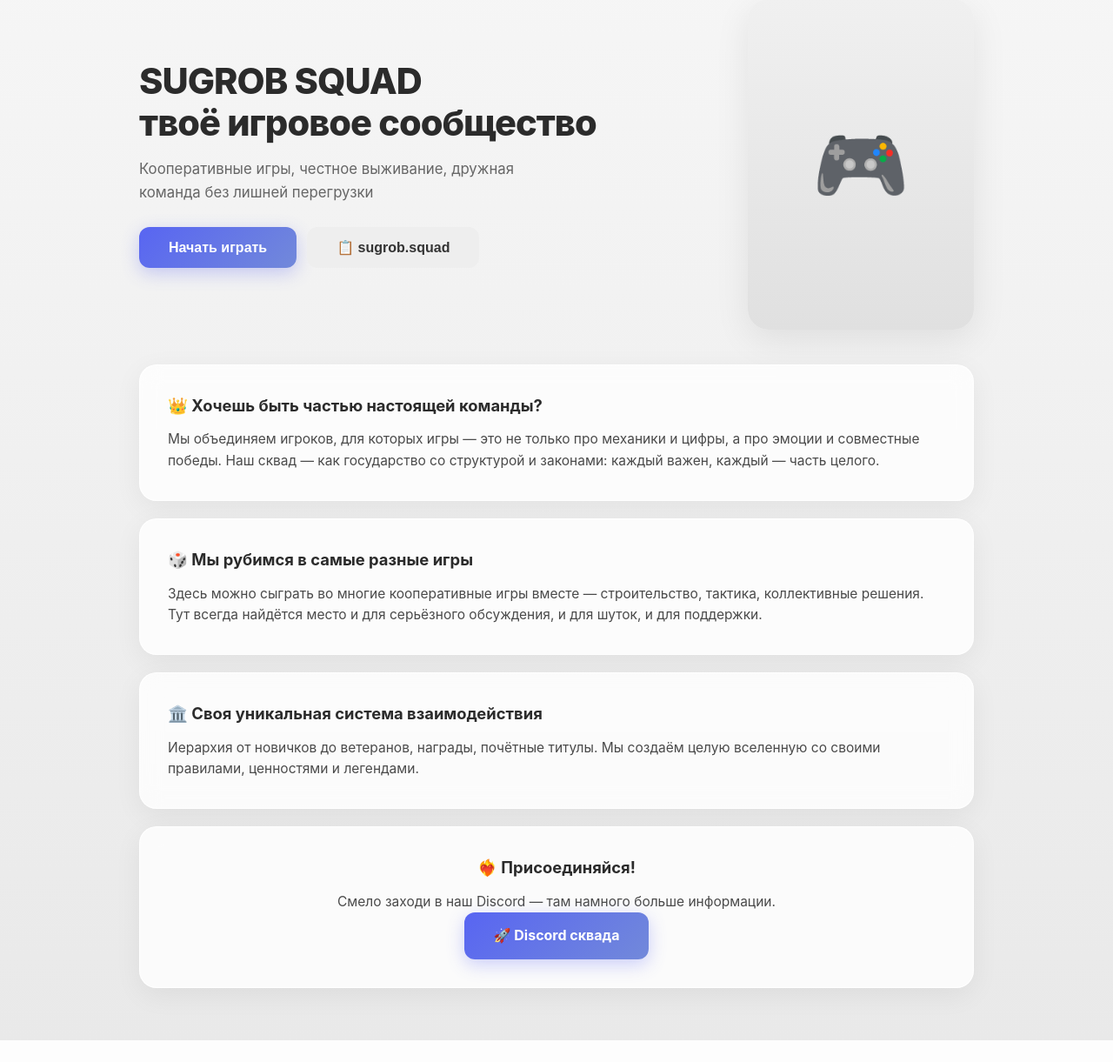
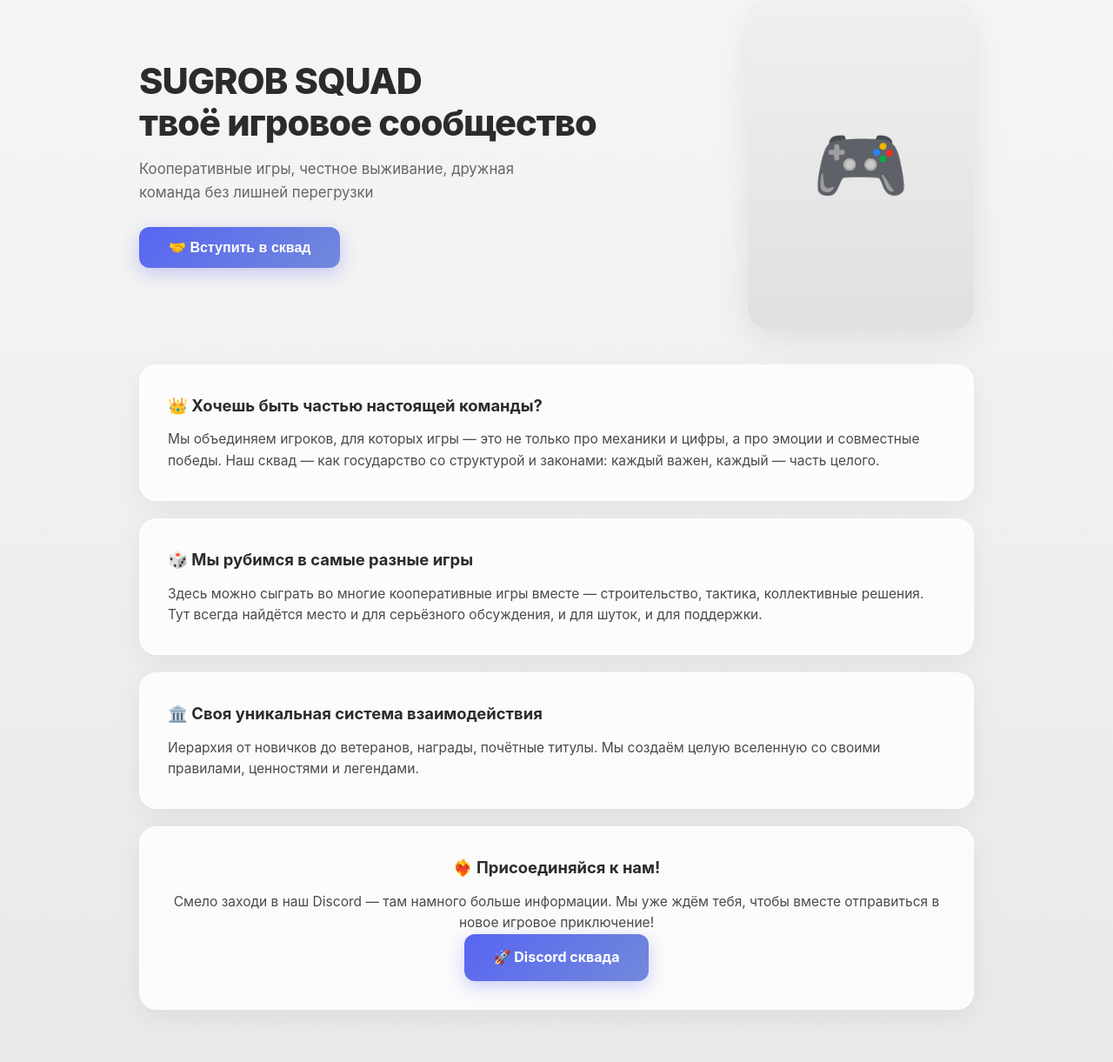
Before and after one commit to mornajtm/sugrobsquad, a Flask app: page / in a window 1280 px wide. Shown: the part 148-1369 px from the top of the page at 87% size. Before the commit the page ends 1344 px from the top, so only its background shows below. Run offline with Flask 3, Linux system fonts and the light colour scheme.

Commit message:
Update index.html

```diff
--- a/templates/index.html
+++ b/templates/index.html
@@ -31,9 +31,8 @@
           {% if user %}
             <a href="/profile" class="btn primary big">Мой профиль</a>
           {% else %}
-            <button class="btn primary big" id="startPlayBtn">Начать играть</button>
+            <button class="btn primary big" id="joinSquadBtn">🤝 Вступить в сквад</button>
           {% endif %}
-          <button class="btn big" onclick="copyIP()">📋 sugrob.squad</button>
         </div>
       </div>
       <div class="hero-image">
@@ -61,10 +60,14 @@
       целую вселенную со своими правилами, ценностями и легендами.</p>
     </section>
 
-    <section class="card cta">
-      <h2>❤️‍🔥 Присоединяйся!</h2>
-      <p>Смело заходи в наш Discord — там намного больше информации.</p>
-      <a href="https://discord.gg/5aYZZbJu3" target="_blank" class="btn primary big">🚀 Discord сквада</a>
+    <!-- Блок, к которому будем скроллить -->
+    <section class="card cta" id="joinSection">
+      <h2>❤️‍🔥 Присоединяйся к нам!</h2>
+      <p>Смело заходи в наш Discord — там намного больше информации.
+      Мы уже ждём тебя, чтобы вместе отправиться в новое игровое приключение!</p>
+      <a href="https://discord.gg/5aYZZbJu3" target="_blank" class="btn primary big">
+        🚀 Discord сквада
+      </a>
     </section>
   </main>
 
@@ -79,7 +82,6 @@
         <button class="tab" data-tab="register">Зарегистрироваться</button>
       </div>
 
-      <!-- ВХОД -->
       <form id="loginForm" class="tab-content active">
         <label>Ник <span class="req">*</span></label>
         <input type="text" name="username" placeholder="Zakatis" required>
@@ -94,7 +96,6 @@
         <button type="submit" class="btn primary full">Подтвердить</button>
       </form>
 
-      <!-- РЕГИСТРАЦИЯ (без email) -->
       <form id="registerForm" class="tab-content">
         <label>Ник <span class="req">*</span></label>
         <input type="text" name="username" placeholder="Zakatis" required>
```
